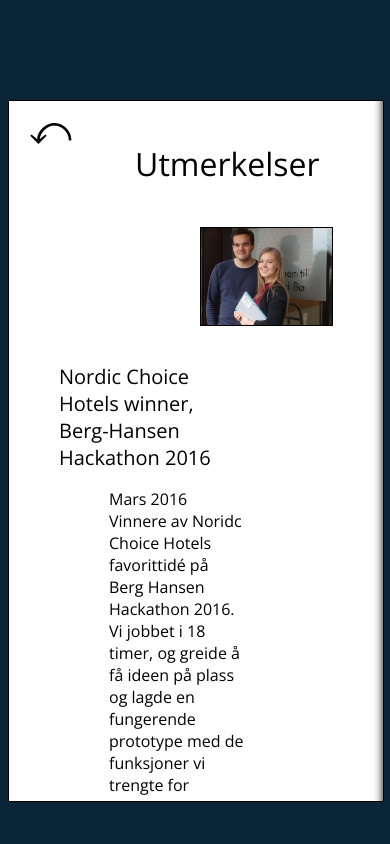
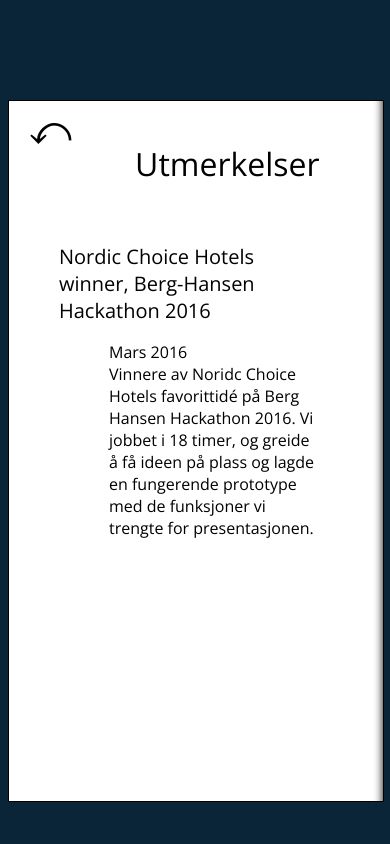
Before and after one commit to elisekrist/CV, a PHP site: page /utmerkelser/utmerkelser.html in a window 390 px wide. Run offline with PHP 8.4, Linux system fonts and the light colour scheme.

Commit message:
Responsive utmerkelser

```diff
--- a/utmerkelser/styles.css
+++ b/utmerkelser/styles.css
@@ -38,7 +38,7 @@
 	width: 35%;
 }
 
-.skrift, .personalia {
+.skrift {
 	text-align: left;
 	padding-top: 20px;
 	padding-left: 50px;
@@ -46,8 +46,6 @@
 	font-size: 18px;
 	float: left;
 }
-
-
 
 h2 {
 	font-size: 20px;
@@ -62,7 +60,19 @@ h2 {
 }
 
 
-li {
-	text-align: left;
-	margin-left: 90px;
+
+@media only screen and (max-width: 1050px) {
+	.hackathon {
+		display: none;
+	}
+
+	.skrift {
+		width: 70%;
+	}
 }
+
+@media only screen and (max-width: 500px) {
+	.skrift {
+		width: 70%;
+	}
+}
```
